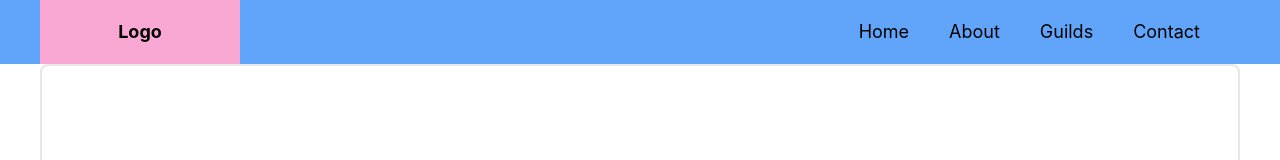
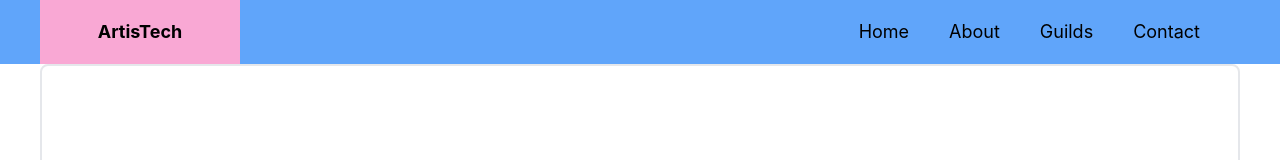
Before and after one commit to VinTristanSollesta/artistech, a React (Create React App) app: page / in a window 1280 px wide. Shown: the top 160 px of the page. Built offline with nearby package versions, Linux system fonts and the light colour scheme.

Commit message:
> changed meta content description > changed Logo to ArtisTech

```diff
--- a/public/index.html
+++ b/public/index.html
@@ -5,10 +5,7 @@
     <link rel="icon" href="%PUBLIC_URL%/favicon.ico" />
     <meta name="viewport" content="width=device-width, initial-scale=1" />
     <meta name="theme-color" content="#000000" />
-    <meta
-      name="description"
-      content="Web site created using create-react-app"
-    />
+    <meta name="description" content="Promoting Art and Cosplay Culture" />
     <link rel="apple-touch-icon" href="%PUBLIC_URL%/logo192.png" />
     <!--
       manifest.json provides metadata used when your web app is installed on a
--- a/src/components/header.js
+++ b/src/components/header.js
@@ -12,7 +12,7 @@ const Header = () => {
       <div className="relative h-16 flex items-center justify-between px-4 md:px-10">
         <div className="bg-pink-300 h-full w-1/3 md:w-1/6 flex items-center justify-center">
           <a href="home" className="text-sm md:text-lg font-bold">
-            Logo
+            ArtisTech
           </a>
         </div>
 
```
